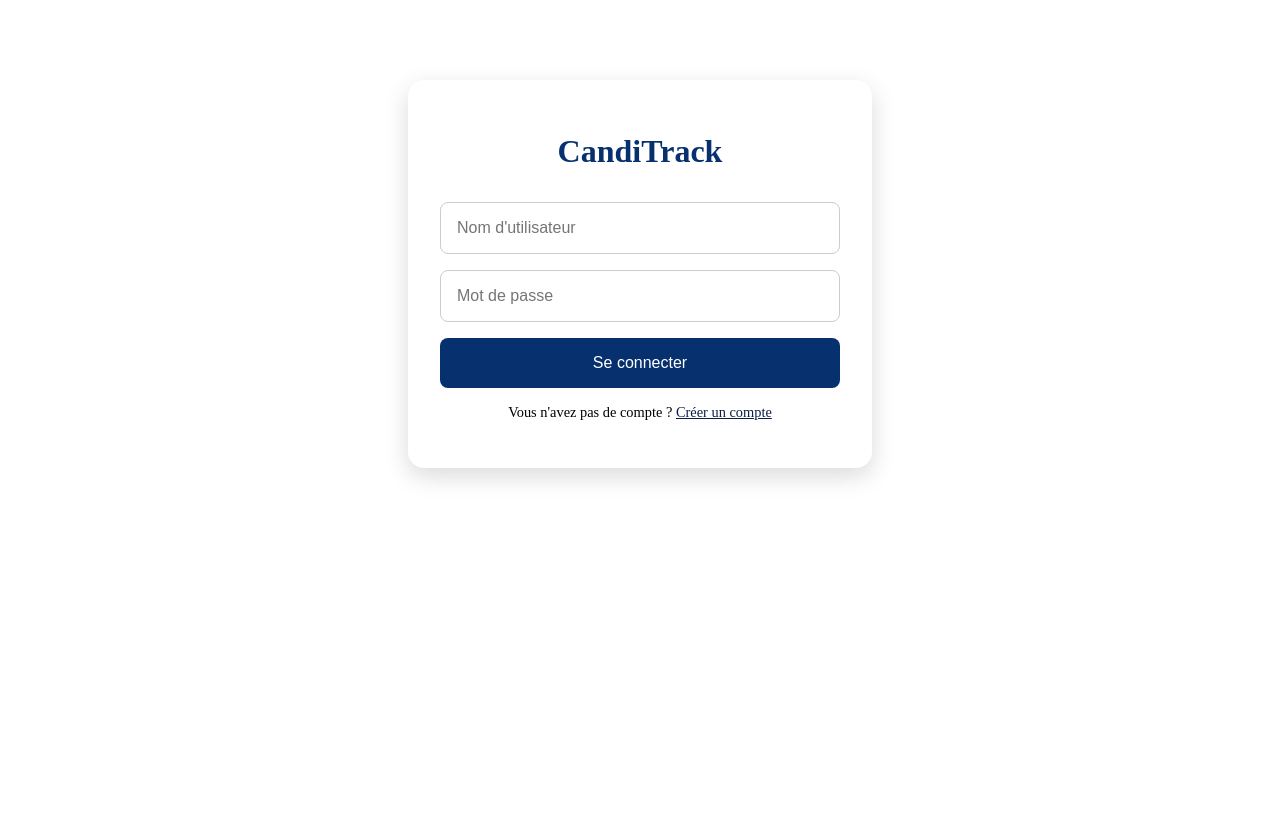
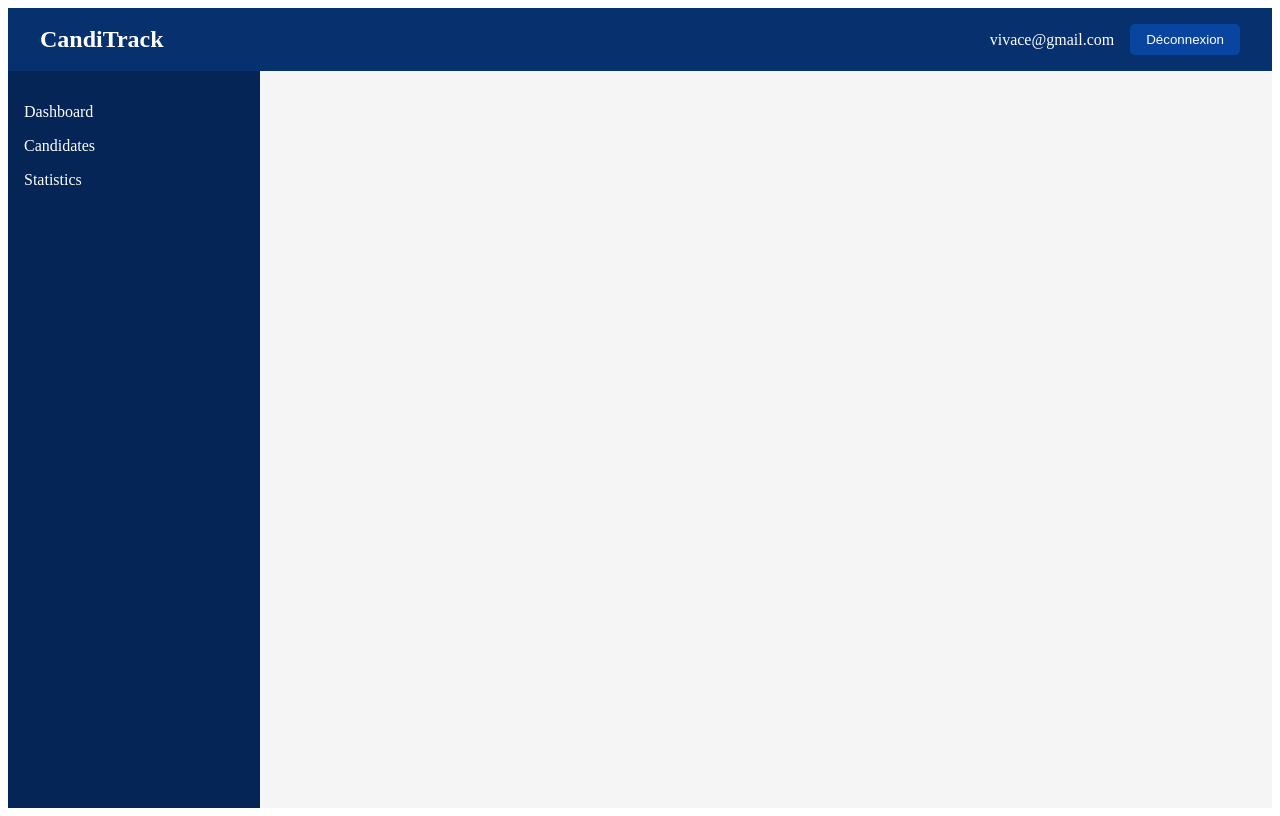
Before and after one commit to vivacefouefack/candidatTracker, an Angular app in the folder candiTrack/: page /home in a window 1280 px wide. Before the commit this address led to /login. Built offline with nearby package versions, Linux system fonts and the light colour scheme; sample sign-in values are in the browser's storage.

Commit message:
Frontend : add home component

```diff
--- a/candiTrack/src/app/app.routes.ts
+++ b/candiTrack/src/app/app.routes.ts
@@ -1,10 +1,12 @@
 import { Routes } from '@angular/router';
 import { LoginComponent } from './pages/login/login.component';
 import { RegisterComponent } from './pages/register/register.component';
+import { HomeComponent } from './pages/home/home.component';
 
 export const routes: Routes = [
   { path: '', redirectTo: 'login', pathMatch: 'full' },
   { path: 'login', component: LoginComponent },
   { path: 'register', component: RegisterComponent },
+  { path: 'home', component: HomeComponent },
   { path: '**', redirectTo: 'login' }
 ];
--- /dev/null
+++ b/candiTrack/src/app/pages/home/home.component.html
@@ -0,0 +1,23 @@
+<div class="home-page">
+  <header class="header">
+    <div class="app-name">CandiTrack</div>
+    <div class="user-info">
+      <span class="username">{{ username }}</span>
+      <button (click)="logout()">Déconnexion</button>
+    </div>
+  </header>
+
+  <div class="main-content">
+    <nav class="sidebar">
+      <ul>
+        <li><a routerLink="/dashboard">Dashboard</a></li>
+        <li><a routerLink="/candidates">Candidates</a></li>
+        <li><a routerLink="/statistics">Statistics</a></li>
+      </ul>
+    </nav>
+
+    <section class="content">
+      <!--<router-outlet></router-outlet> -->
+    </section>
+  </div>
+</div>
--- /dev/null
+++ b/candiTrack/src/app/pages/home/home.component.scss
@@ -0,0 +1,81 @@
+$main-color: #06306e;
+$text-color: #fff;
+
+.home-page {
+  display: flex;
+  flex-direction: column;
+  height: 100vh;
+
+  .header {
+    background-color: $main-color;
+    color: $text-color;
+    padding: 1rem 2rem;
+    display: flex;
+    justify-content: space-between;
+    align-items: center;
+
+    .app-name {
+      font-size: 1.5rem;
+      font-weight: bold;
+    }
+
+    .user-info {
+      display: flex;
+      align-items: center;
+      gap: 1rem;
+
+      .username {
+        font-weight: 500;
+      }
+
+      button {
+        background-color: lighten($main-color, 10%);
+        color: $text-color;
+        border: none;
+        padding: 0.5rem 1rem;
+        border-radius: 5px;
+        cursor: pointer;
+
+        &:hover {
+          background-color: lighten($main-color, 20%);
+        }
+      }
+    }
+  }
+
+  .main-content {
+    flex: 1;
+    display: flex;
+
+    .sidebar {
+      background-color: darken($main-color, 5%);
+      width: 220px;
+      padding: 1rem;
+
+      ul {
+        list-style: none;
+        padding: 0;
+
+        li {
+          margin-bottom: 1rem;
+
+          a {
+            color: $text-color;
+            text-decoration: none;
+            font-weight: 500;
+
+            &:hover {
+              text-decoration: underline;
+            }
+          }
+        }
+      }
+    }
+
+    .content {
+      flex: 1;
+      padding: 2rem;
+      background-color: #f5f5f5;
+    }
+  }
+}
--- /dev/null
+++ b/candiTrack/src/app/pages/home/home.component.ts
@@ -0,0 +1,29 @@
+import { Component } from '@angular/core';
+import { Router } from '@angular/router';
+
+@Component({
+  selector: 'app-home',
+  standalone: true,
+  imports: [],
+  templateUrl: './home.component.html',
+  styleUrl: './home.component.scss'
+})
+export class HomeComponent {
+  username: string = '';
+
+  constructor(private router: Router) {
+    const token = localStorage.getItem('token');
+    const user = localStorage.getItem('username');
+    if (token && user) {
+      this.username = "vivace@gmail.com";
+    } else {
+      this.router.navigate(['/login']);
+    }
+  }
+
+  logout(): void {
+    localStorage.removeItem('token');
+    localStorage.removeItem('username');
+    this.router.navigate(['/login']);
+  }
+}
--- a/candiTrack/src/app/pages/login/login.component.ts
+++ b/candiTrack/src/app/pages/login/login.component.ts
@@ -30,7 +30,7 @@ export class LoginComponent {
           console.log(res);
           localStorage.setItem('token', res.token);
           this.errorMessage = null;
-          // this.router.navigate(['/dashboard']);
+          //this.router.navigate(['/home']);
         },
         error: (err) => {
           this.errorMessage = "échec de connexion";
```
Also changed, not shown: candiTrack/src/app/pages/dashboard/dashboard.component.ts (added, +12 -0 lines), candiTrack/src/app/pages/dashboard/dashboard.component.html (added), candiTrack/src/app/pages/dashboard/dashboard.component.scss (added).
